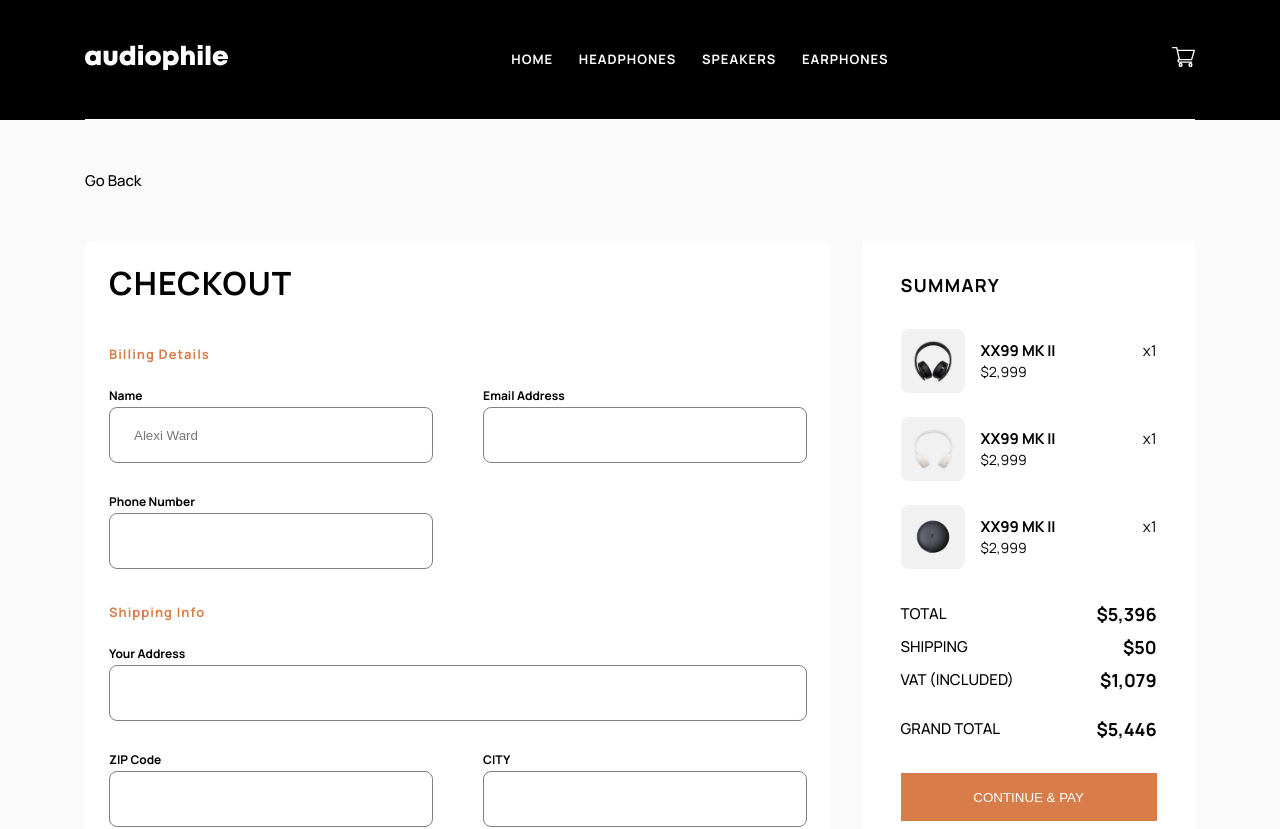
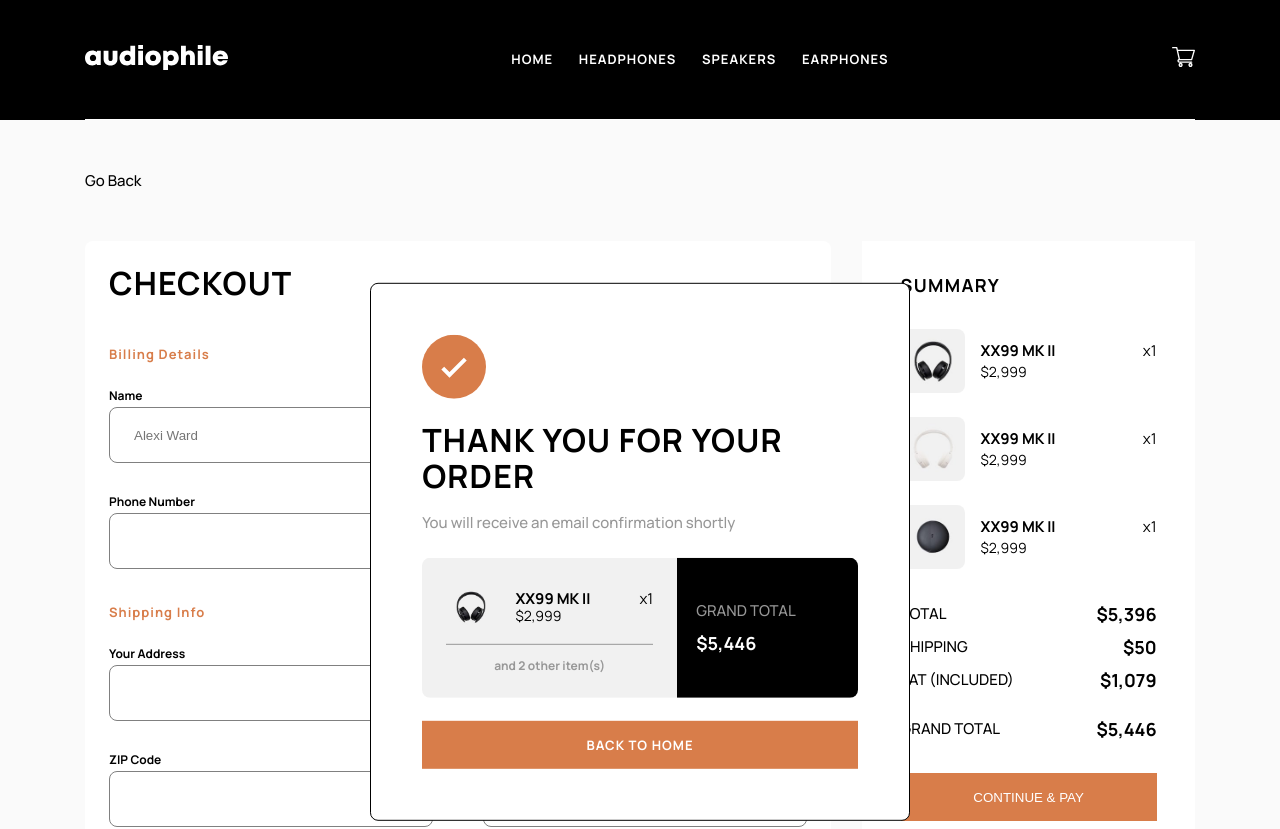
Before and after one commit to David-Henery4/Audiophile-Ecommerce-site, a React (Create React App) app: page /checkout in a window 1280 px wide. Shown: the top 829 px of the page. Built offline with nearby package versions, Linux system fonts and the light colour scheme.

Commit message:
order-confirmation-ui

```diff
--- a/src/assets/svgsComps/index.js
+++ b/src/assets/svgsComps/index.js
@@ -5,5 +5,7 @@ import {ReactComponent as ArrowRight} from "../shared/desktop/icon-arrow-right.s
 import {ReactComponent as Facebook} from "../shared/desktop/icon-facebook.svg";
 import {ReactComponent as Instagram} from "../shared/desktop/icon-instagram.svg";
 import {ReactComponent as Twitter} from "../shared/desktop/icon-twitter.svg";
+import {ReactComponent as CashDeliveryIcon} from "../checkout/icon-cash-on-delivery.svg"
+import {ReactComponent as ConfirmedOrderIcon} from "../checkout/icon-order-confirmation.svg"
 
-export {Burger, Logo, CartIcon, ArrowRight, Facebook, Instagram, Twitter}
+export {Burger, Logo, CartIcon, ArrowRight, Facebook, Instagram, Twitter, CashDeliveryIcon, ConfirmedOrderIcon}
--- /dev/null
+++ b/src/components/checkout/OrderConfirmation.js
@@ -0,0 +1,73 @@
+import React from "react";
+import { ConfirmedOrderIcon } from "../../assets/svgsComps";
+// might have as image
+import {xx99MK2} from "../../assets/cart";
+
+const OrderConfirmation = () => {
+  return (
+    <div className="confirmation">
+      <ConfirmedOrderIcon className="confirmation__icon" />
+      <div className="confirmation-header">
+        <h3 className="confirmation-header__title">THANK YOU FOR YOUR ORDER</h3>
+        <p className="confirmation-header__text body-text">
+          You will receive an email confirmation shortly
+        </p>
+      </div>
+      {/**/}
+      <div className="confirmation-info">
+        {/**/}
+        <div className="confirmation-info-top">
+          <div className="confirmation-items">
+            <div className="confirmation-items-item">
+              <img
+                className="confirmation-items-item__image"
+                src={xx99MK2}
+                alt="item"
+              />
+              <p className="confirmation-items-item__name">xx99 MK II</p>
+              <p className="confirmation-items-item__price">$2,999</p>
+              <p className="confirmation-items-item__quantity">x1</p>
+            </div>
+            {/* <div className="confirmation-items-item">
+              <img
+                className="confirmation-items-item__image"
+                src={xx99MK2}
+                alt="item"
+              />
+              <p className="confirmation-items-item__name">xx99 MK II</p>
+              <p className="confirmation-items-item__price">$2,999</p>
+              <p className="confirmation-items-item__quantity">x1</p>
+            </div> */}
+            {/* <div className="confirmation-items-item">
+              <img
+                className="confirmation-items-item__image"
+                src={xx99MK2}
+                alt="item"
+              />
+              <p className="confirmation-items-item__name">xx99 MK II</p>
+              <p className="confirmation-items-item__price">$2,999</p>
+              <p className="confirmation-items-item__quantity">x1</p>
+            </div> */}
+          </div>
+          <div className="confirmation-items-total">
+            <p className="confirmation-items-total__text">
+              and 2 other item(s)
+            </p>
+          </div>
+        </div>
+        {/**/}
+        <div className="confirmation-info-bottom">
+          <p className="confirmation-info-bottom__grand-title body-text">
+            GRAND TOTAL
+          </p>
+          <p className="confirmation-info-bottom__grand-amount">$5,446</p>
+        </div>
+        {/**/}
+      </div>
+      {/**/}
+      <button className="confirmation__btn btn-basic-1">BACK TO HOME</button>
+    </div>
+  );
+};
+
+export default OrderConfirmation;
--- a/src/components/checkout/index.js
+++ b/src/components/checkout/index.js
@@ -2,10 +2,12 @@ import BillingDetails from "./BillingDetails";
 import ShippingInfo from "./ShippingInfo";
 import PaymentDetails from "./PaymentDetails";
 import Summary from "./Summary";
+import OrderConfirmation from "./OrderConfirmation";
 
 export {
   PaymentDetails,
   BillingDetails,
   ShippingInfo,
   Summary,
+  OrderConfirmation,
 }
--- a/src/pages/Checkout.js
+++ b/src/pages/Checkout.js
@@ -5,11 +5,13 @@ import {
   PaymentDetails,
   ShippingInfo,
   Summary,
+  OrderConfirmation
 } from "../components/checkout";
 
 const Checkout = () => {
   return (
     <>
+    <OrderConfirmation/>
         <BackBtn />
       <main className="checkout">
         <form name="checkout-form" id="checkout-form" className="checkout-form">
--- a/src/sass/abstracts/_variables.scss
+++ b/src/sass/abstracts/_variables.scss
@@ -2,6 +2,7 @@
 $colourPrimary: #D87D4A;
 $colorPrimaryLight :#fbaf85;
 $almostBlack:#101010;
+$greyish: #979797;
 $lightGrey:#F1F1F1;
 $almostwhite:#FAFAFA;
 $white:#FFFFFF;
--- /dev/null
+++ b/src/sass/components/checkout/_order-confirmation.scss
@@ -0,0 +1,123 @@
+.confirmation{
+  background-color: $white;
+  border: 1px solid black;
+  position: absolute;
+  z-index: 20;
+  border-radius: 8px;
+  top: 69%;
+  left: 50%;
+  transform: translate(-50%, -50%);
+  padding: 3.2rem;
+  width: 90%; // might change to 87
+  max-width: 540px;
+  @include flex-cen-cen-col;
+  align-items: flex-start;
+  gap: 23px;
+  &__icon{
+
+  }
+
+  &-header{
+    width: 100%;
+    &__title{
+      font-size: 24px;
+      line-height: 28px;
+      letter-spacing: 0.86px;
+      text-align: left;
+      @include respond (tab){
+        @include h3-style;
+      }
+    }
+    &__text{
+      margin-top: 16px;
+      color: $greyish;
+    }
+  }
+
+  // TOP HALF OF INFO
+  &-info{
+    width: 100%;
+    border-radius: 8px;
+    overflow: hidden;
+    @include flex-cen-cen-col;
+    @include respond (tab){
+      flex-direction: row;
+      align-items: stretch;
+    }
+    &-top{
+      padding: 24px;
+      width: 100%;
+      background-color: $lightGrey;
+    }
+  }
+
+  // ITEMS WRAP & SINGLE ITEMS
+  &-items{
+    width: 100%;
+    @extend .summary-items;
+    gap: 16px;
+    padding: 0 0 12px;
+    justify-content: flex-start;
+    // border-bottom: 1px solid $greyish;
+
+    &-item{
+      @extend .summary-single-item;
+      grid-template-columns: none;
+      &__image{
+        @extend .summary-single-item__image;
+        max-width: 50px;
+        height: 50px;
+      }
+      &__name{
+        @extend .summary-single-item__name;
+      }
+      &__price{
+        @extend .summary-single-item__price;
+      }
+      &__quantity{
+        @extend .summary-single-item__quantity;
+      }
+    }
+
+    &-total{
+      width: 100%;
+      border-top: 1px solid $greyish;
+      padding: 12px 0 0;
+      text-align: center;
+      font-size: 12px;
+      font-weight: $fontWeightBold;
+      color: $greyish;
+      &__text{
+
+      }
+    }
+  }
+
+  // BOTTOM HALF OF INFO
+  &-info-bottom{
+    background-color: $black;
+    padding: 15px 24px 19px;
+    width: 100%;
+    @include flex-cen-cen-col;
+    align-items: flex-start;
+    gap: 8px;
+    @include respond (tab){
+      width: 70%;
+      padding: 5% 19px 10%;
+      justify-content: flex-end;
+    }
+    &__grand-title{
+      color: $greyish;
+    }
+    &__grand-amount{
+      color:  $white;
+      font-size: 18px;
+      font-weight: $fontWeightBold;
+    }
+  }
+
+  // Confirmation BTN
+  &__btn{
+    width: 100%;
+  }
+}
--- a/src/styles.scss
+++ b/src/styles.scss
@@ -31,5 +31,6 @@
 @import "./sass/components/checkout/shipping-info";
 @import "./sass/components/checkout/payment-details";
 @import "./sass/components/checkout/summary";
+@import "./sass/components/checkout/order-confirmation";
 @import "./sass/components/overlay/overlay";
 @import "./sass/components/cart/cart";
```
Also changed, not shown: src/App.js (+11 -12 lines).
